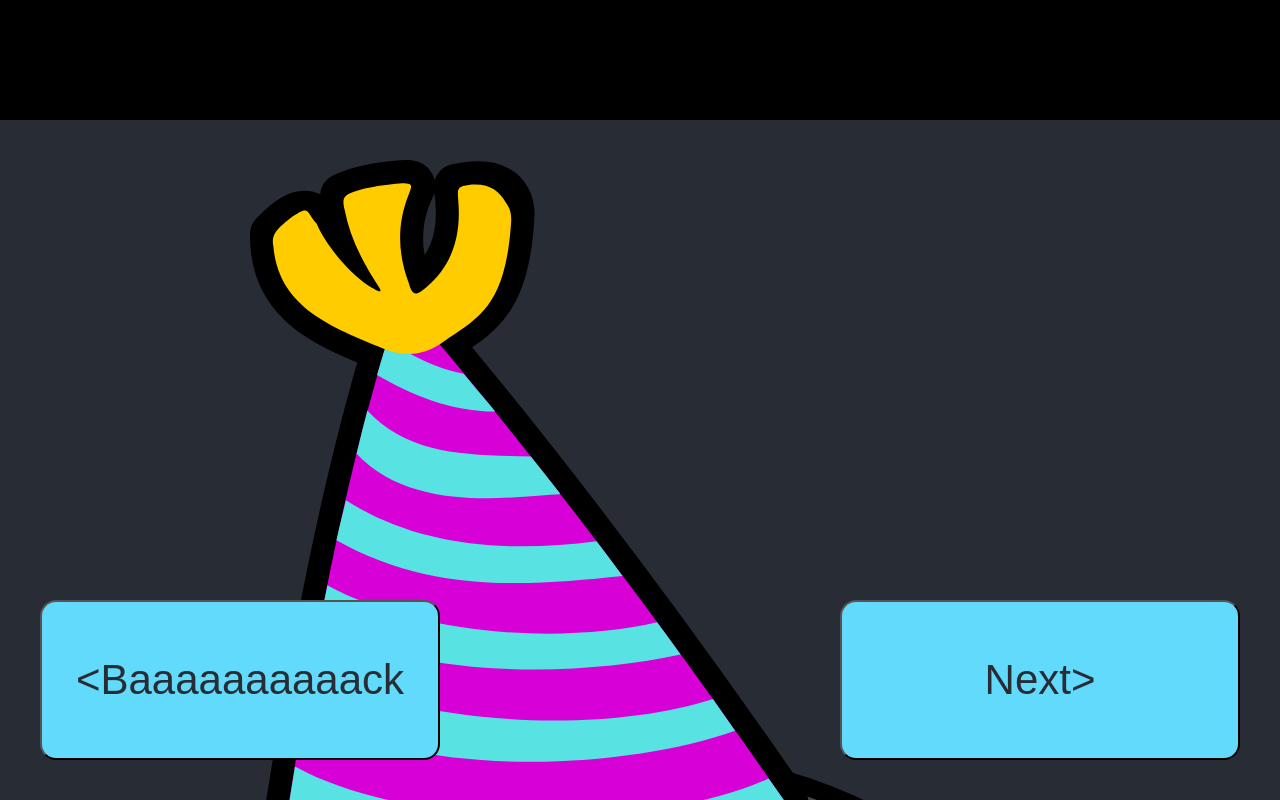
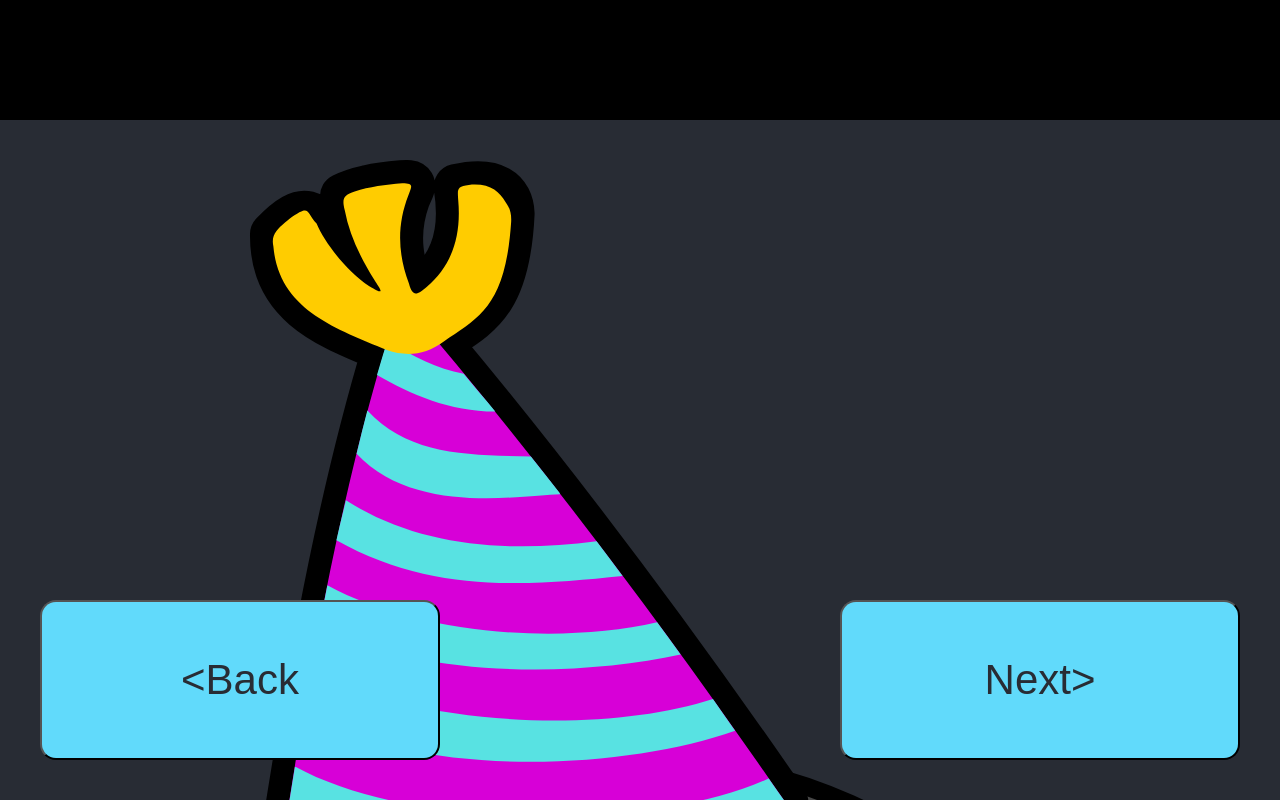
Before and after one commit to fishyFrogFace/08_TFB_INN, a React (Create React App) app: page / in a window 1280 px wide. Both pictures are taken after a click on the button "Start". Shown: the top 800 px of the page. Built offline with nearby package versions, Linux system fonts and the light colour scheme.

Commit message:
Fix tests after a test of tests

```diff
--- a/src/backnext/Next.tsx
+++ b/src/backnext/Next.tsx
@@ -16,7 +16,7 @@ const Next: React.FC<Props> = props => {
       </div>
       <div className='backnext'>
           <button className='btn' onClick={() => props.changePage(Page.Start)}>
-            &lt;Baaaaaaaaaack
+            &lt;Back
           </button>
           <button className='btn' onClick={() => props.changePage(Page.Back)}>
             Next&gt;
```
